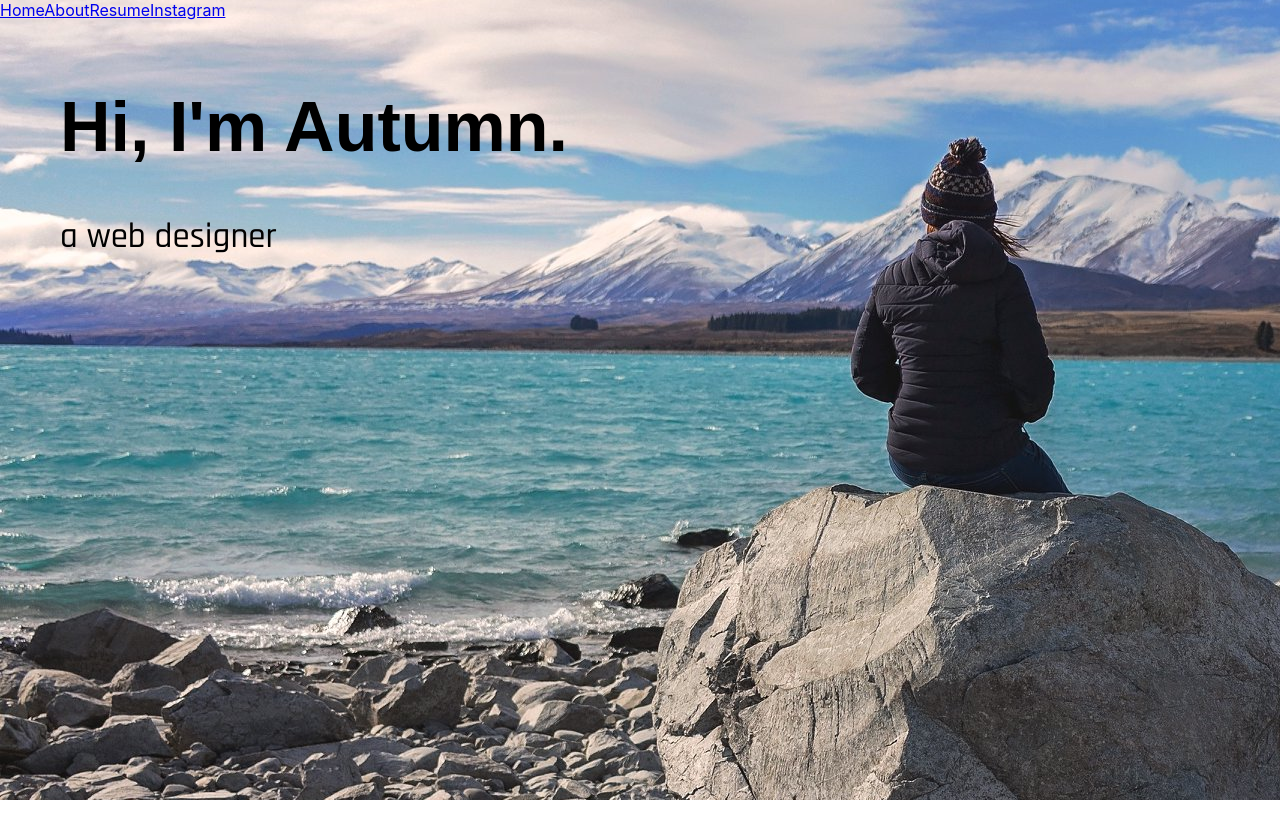
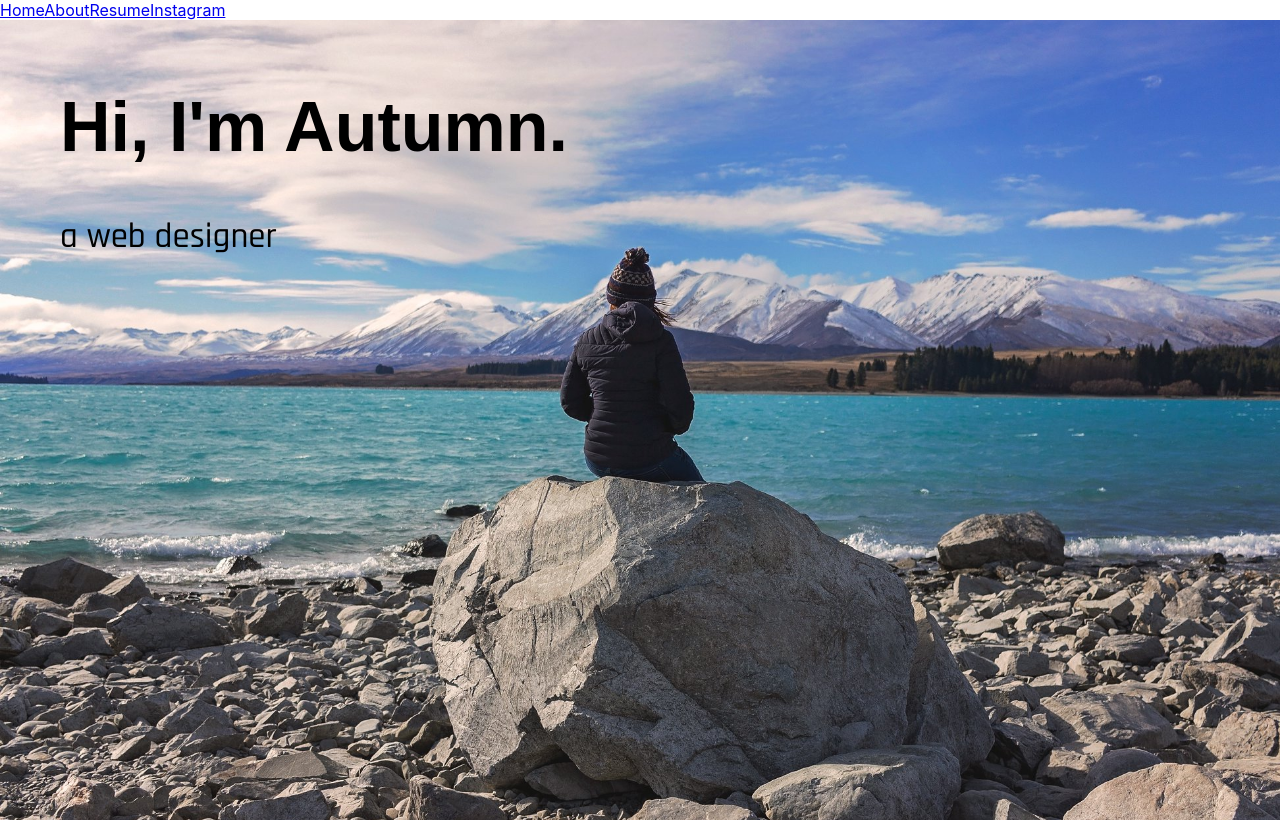
Before and after one commit to AutumnFarris/autumnfarris.com, a React (Create React App) app: page / in a window 1280 px wide. Built offline with nearby package versions, Linux system fonts and the light colour scheme.

Commit message:
background-image

```diff
--- a/src/App.js
+++ b/src/App.js
@@ -7,7 +7,7 @@ import Resume from './components/resume/Resume';
 import Instagram from './components/instagram/Instagram';
 import Error from './components/Error';
 import Navigation from './components/navigation/Navigation';
-import './App.css';
+// import './App.css';
 
 class App extends Component {
   render() {
--- a/src/components/home/Home.js
+++ b/src/components/home/Home.js
@@ -3,9 +3,11 @@ import './Home.scss';
 
 const home = () => {
     return (
-       <div id="introduction">
+      <div class="bg">
+        <div class="introduction">
           <h1>Hi, I'm Autumn.</h1>
           <p>a web designer</p>
+        </div>
       </div>
     );
 }
--- a/src/components/home/Home.scss
+++ b/src/components/home/Home.scss
@@ -1,16 +1,17 @@
-
-body {
+.bg{
   background-image: url("./new_zealand.jpg");
+  height: 100vh;
+  background-position: center;
   background-repeat: no-repeat;
-  background-attachment: fixed;
-  background-position: left;
+  background-size: cover;
 }
 
-#introduction {
+.introduction {
   font-family: sans-serif;
   font-size: 35px;
   padding: 20px;
   margin-left: 40px;
+
 }
 
 p {
--- a/src/components/resume/Resume.js
+++ b/src/components/resume/Resume.js
@@ -4,6 +4,7 @@ import './Resume.scss';
 class Resume extends Component {
   render() {
     return (
+      <div class="resume">
       <div class='page-wrapper'>
         <div class='row'>
           <div class='main-column'>
@@ -130,6 +131,7 @@ class Resume extends Component {
               </div>
             </div>
           </div>
+          </div>
     );
   }
 }
--- a/src/components/resume/Resume.scss
+++ b/src/components/resume/Resume.scss
@@ -6,11 +6,16 @@ $heading-oneFontSize: 18px;
 $heading-oneFontWeight: bold;
 $heading-oneColor: #2B7FCA;
 
+.resume {
+
+}
+
 .page-wrapper {
   margin: 80px 100px;
   font-family: $bodyFont;
   font-color: $bodyColor;
   font-size: 18px;
+
 }
 
 .row {
```
